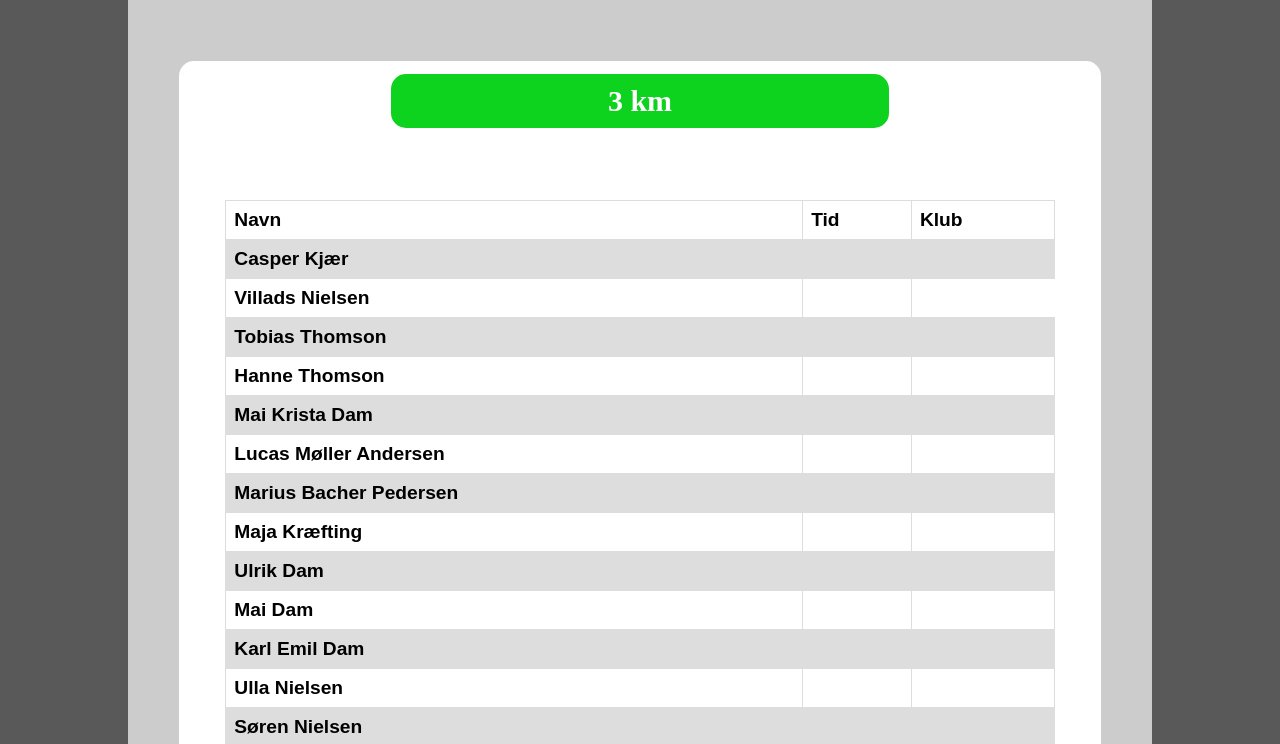
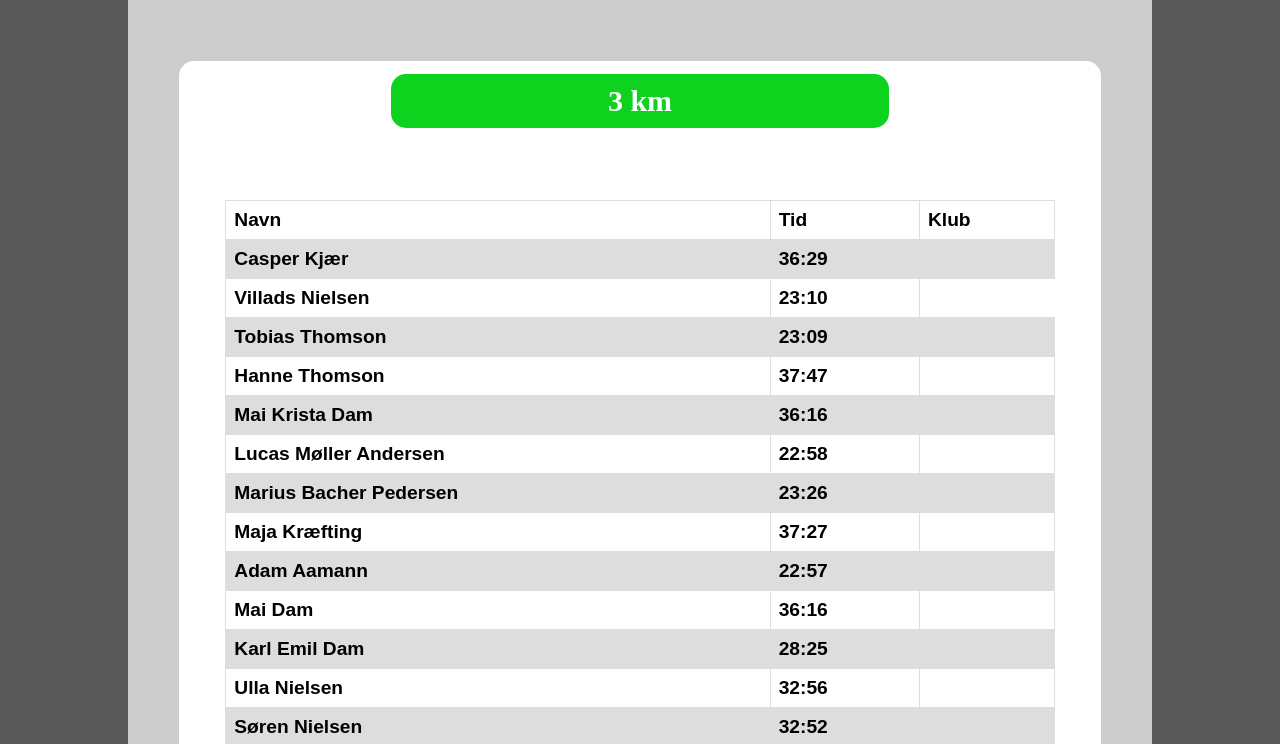
Before and after one commit to RazorDKK/Trekloeverloeb, a plain HTML site: page 2023.html in a window 1280 px wide. Shown: the part 206-950 px from the top of the page. Drawn offline with Linux system fonts and the light colour scheme.

Commit message:
Update 2023.html

```diff
--- a/2023.html
+++ b/2023.html
@@ -70,71 +70,75 @@
               </tr>
               <tr>
                 <th>Casper Kjær</th>
-                <th></th>
+                <th>36:29</th>
                 <th></th>
               </tr>
               <tr>
                 <th>Villads Nielsen</th>
-                <th></th>
+                <th>23:10</th>
               </tr>
               <tr>
                 <th>Tobias Thomson</th>
-                <th></th>
+                <th>23:09</th>
                 <th></th>
               </tr>
                <tr>
                 <th>Hanne Thomson</th>
-                <th></th>
+                <th>37:47</th>
                 <th></th>
               </tr>
               <tr>
                 <th>Mai Krista Dam</th>
-                <th></th>
+                <th>36:16</th>
                 <th></th>
               </tr>
               <tr>
                 <th>Lucas Møller Andersen</th>
-                <th></th>
+                <th>22:58</th>
                 <th></th>
               </tr>
               <tr>
                 <th>Marius Bacher	Pedersen</th>
-                <th></th>
+                <th>23:26</th>
                 <th></th>
               </tr>
                             <tr>
                 <th>Maja Kræfting </th>
-                <th></th>
+                <th>37:27</th>
                 <th></th>
               </tr>
                                           <tr>
-                <th>Ulrik	Dam</th>
-                <th></th>
+                <th>Adam Aamann</th>
+                <th>22:57</th>
                 <th></th>
               </tr>
                                           <tr>
                 <th>Mai	Dam</th>
-                <th></th>
+                <th>36:16</th>
                 <th></th>
               </tr>
                                           <tr>
                 <th>Karl Emil	Dam</th>
-                <th></th>
+                <th>28:25</th>
                 <th></th>
               </tr>
                                           <tr>
                 <th>Ulla Nielsen</th>
-                <th></th>
+                <th>32:56</th>
                 <th></th>
               </tr>
                                           <tr>
                 <th>Søren	Nielsen</th>
-                <th></th>
+                <th>32:52</th>
                 <th></th>
               </tr>
                                           <tr>
                 <th>Kirstine	Nielsen</th>
+                <th>36:09</th>
                 <th></th>
+              </tr>
+                <th>Malene Kræfting</th>
+                <th>37:49</th>
                 <th></th>
               </tr>
 
@@ -283,11 +287,6 @@
                 <th></th>
               </tr>
                             <tr>
-                <th>Malene Kræfting</th>
-                <th></th>
-                <th></th>
-              </tr>
-
               <br />
             </table>
           </div>
```
